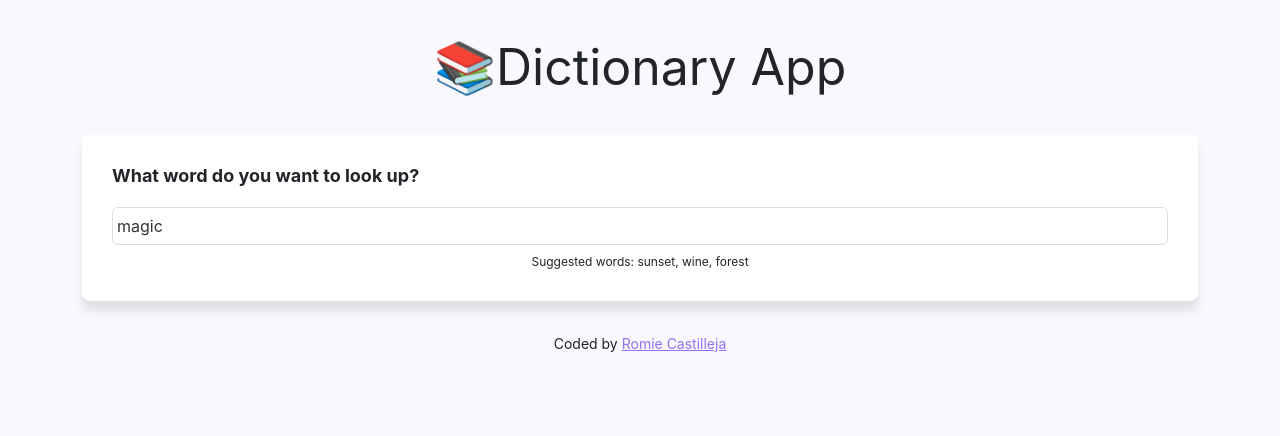
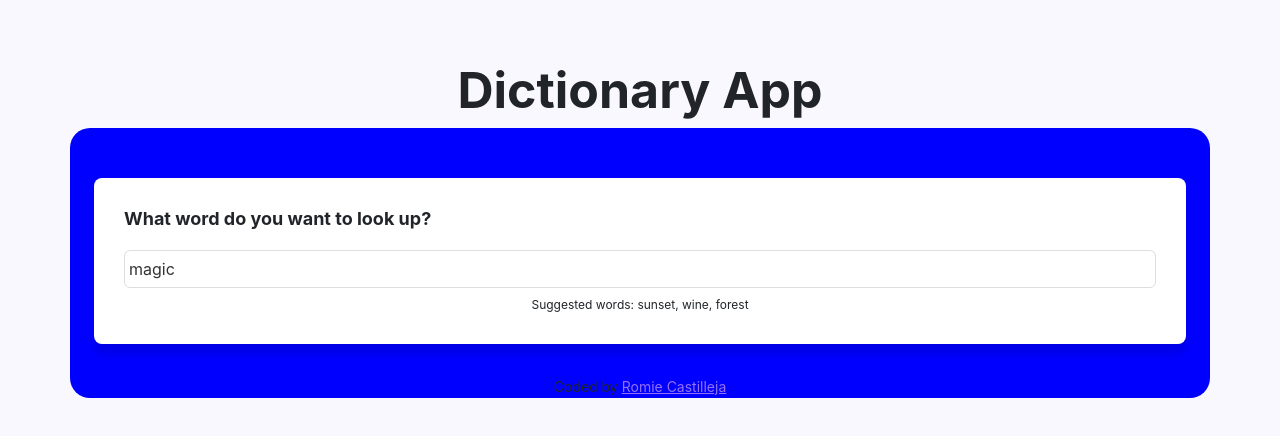
Before and after one commit to Romiec13/dictionary-project, a React (Create React App) app: page / in a window 1280 px wide. Shown: the top 436 px of the page. Built offline with nearby package versions, Linux system fonts and the light colour scheme; no server answers.

Commit message:
Updated Header in CSS

```diff
--- a/public/index.html
+++ b/public/index.html
@@ -14,7 +14,6 @@
     <link rel="manifest" href="%PUBLIC_URL%/manifest.json" />
     <link href="https://cdn.jsdelivr.net/npm/bootstrap@5.1.3/dist/css/bootstrap.min.css" rel="stylesheet" integrity="sha384-1BmE4kWBq78iYhFldvKuhfTAU6auU8tT94WrHftjDbrCEXSU1oBoqyl2QvZ6jIW3" crossorigin="anonymous">
 
-
     <title>Dictionary App</title>
   </head>
   <body>
--- a/src/App.css
+++ b/src/App.css
@@ -1,11 +1,12 @@
 body {
   background: #f9f8fe;
+  margin-top: 60px;
 }
 
-.App-header {
-  margin: 30px 0;
-  text-align: center;
-  font-size: 50px;
+.App .header {
+text-align: center;
+font-size: 50px;
+font-weight: bold;
 }
 
 .App-footer {
@@ -13,6 +14,13 @@ body {
   margin: 30px 0;
 }
 
-a {
+.App a {
   color: #9670f4;
 }
+
+.container {
+  background-color: blue;
+  border-radius: 20px;
+  padding-top: 15px;
+
+}
--- a/src/App.js
+++ b/src/App.js
@@ -4,12 +4,9 @@ import './App.css';
 export default function App() {
   return (
     <div className="App">
+      <h1 className="header">Dictionary App</h1>
       <div className='container'>
-      <header className="App-header">
-       📚Dictionary App
-      </header>
-
-      <main>
+      <main className="container">
         <Dictionary defaultValue="magic" />
       </main>
 
```
